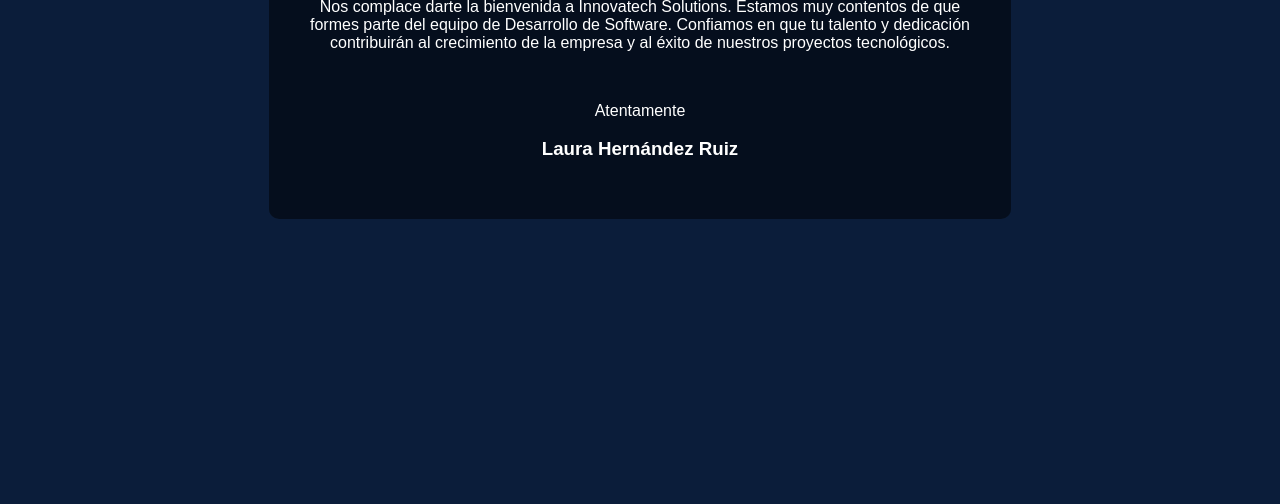
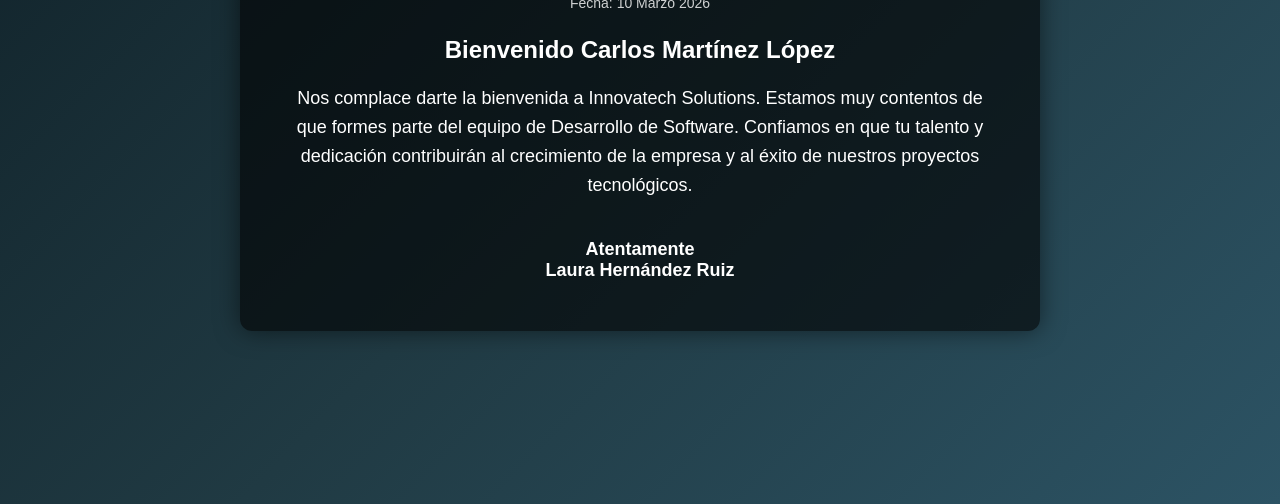
Before and after one commit to Maria091920/carta-bienvenida, a plain HTML site: page index.html in a window 1280 px wide. Shown: the part 296-800 px from the top of the page. Drawn offline with Linux system fonts and the light colour scheme.

Commit message:
Update index.html

```diff
--- a/index.html
+++ b/index.html
@@ -1,5 +1,5 @@
 <!DOCTYPE html>
-<html>
+<html lang="es">
 <head>
 <meta charset="UTF-8">
 <title>Carta de Bienvenida</title>
@@ -7,19 +7,47 @@
 <style>
 
 body{
-font-family: Arial;
-background:#0b1d3a;
+margin:0;
+font-family: Arial, Helvetica, sans-serif;
+background: linear-gradient(135deg,#0f2027,#203a43,#2c5364);
+height:100vh;
+display:flex;
+justify-content:center;
+align-items:center;
 color:white;
-text-align:center;
-padding:80px;
 }
 
 .carta{
-background:rgba(0,0,0,0.5);
-padding:40px;
-border-radius:10px;
+background:rgba(0,0,0,0.6);
+padding:50px;
+border-radius:12px;
 width:60%;
-margin:auto;
+max-width:700px;
+box-shadow:0 0 25px rgba(0,0,0,0.5);
+text-align:center;
+}
+
+h1{
+letter-spacing:2px;
+margin-bottom:10px;
+}
+
+.fecha{
+margin-bottom:25px;
+font-size:14px;
+opacity:0.8;
+}
+
+.mensaje{
+margin-top:20px;
+line-height:1.6;
+font-size:18px;
+}
+
+.firma{
+margin-top:40px;
+font-size:18px;
+font-weight:bold;
 }
 
 </style>
@@ -32,16 +60,18 @@
 
 <h1 id="empresa"></h1>
 
-<p><b>Fecha:</b> <span id="fecha"></span></p>
+<div class="fecha">
+Fecha: <span id="fecha"></span>
+</div>
 
 <h2>Bienvenido <span id="empleado"></span></h2>
 
-<p id="mensaje"></p>
+<p class="mensaje" id="mensaje"></p>
 
-<br>
-
-<p>Atentamente</p>
-<h3 id="emisor"></h3>
+<div class="firma">
+Atentamente<br>
+<span id="emisor"></span>
+</div>
 
 </div>
 
@@ -51,7 +81,9 @@
 .then(response => response.json())
 .then(data => {
 
-document.getElementById("empresa").innerText = data.cartaBienvenida.empresa.nombre
+document.getElementById("empresa").innerText =
+data.cartaBienvenida.empresa.nombre
+
 document.getElementById("fecha").innerText =
 data.cartaBienvenida.fecha.dia + " " +
 data.cartaBienvenida.fecha.mes + " " +
```
